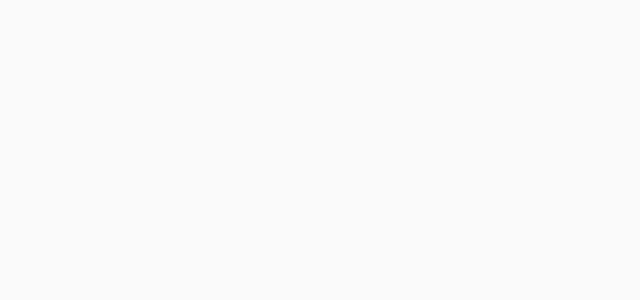
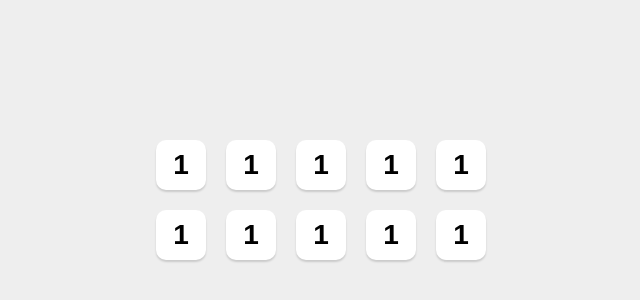
Before and after one commit to jamiewilliamsxyz/tenzies, a React (Vite) app: page / in a window 1280 px wide. Shown: the part 180-480 px from the top of the page, without its empty margins (319-959 px from the left). Built offline with nearby package versions, Linux system fonts and the light colour scheme.

Commit message:
Create die component

```diff
--- a/src/App.jsx
+++ b/src/App.jsx
@@ -1,7 +1,20 @@
+import { Die } from "./components/Die";
+
 export const App = () => {
   return (
     <main>
-      <div></div>
+      <div className="dice-container">
+        <Die value={1} />
+        <Die value={1} />
+        <Die value={1} />
+        <Die value={1} />
+        <Die value={1} />
+        <Die value={1} />
+        <Die value={1} />
+        <Die value={1} />
+        <Die value={1} />
+        <Die value={1} />
+      </div>
     </main>
   );
 };
--- /dev/null
+++ b/src/components/Die.jsx
@@ -0,0 +1,3 @@
+export const Die = (props) => {
+  return <button className="die">{props.value}</button>;
+};
--- a/src/index.css
+++ b/src/index.css
@@ -1,7 +1,7 @@
 :root {
   --primary: #7abaff;
   --success: #7affa2;
-  --background: #fafafa;
+  --background: #eeeeee;
   --text: #242424;
 }
 
@@ -17,3 +17,27 @@ body {
   justify-content: center;
   align-items: center;
 }
+
+main {
+  padding: 1.5em;
+}
+
+.dice-container {
+  display: grid;
+  grid-template: auto auto / repeat(5, 1fr);
+  gap: 20px;
+  margin-bottom: 40px;
+}
+
+.die {
+  font-family: Karla, sans-serif;
+  cursor: pointer;
+  height: 50px;
+  width: 50px;
+  box-shadow: 0px 2px 2px rgba(0, 0, 0, 0.15);
+  border-radius: 10px;
+  border: none;
+  background-color: white;
+  font-size: 1.75rem;
+  font-weight: bold;
+}
```
